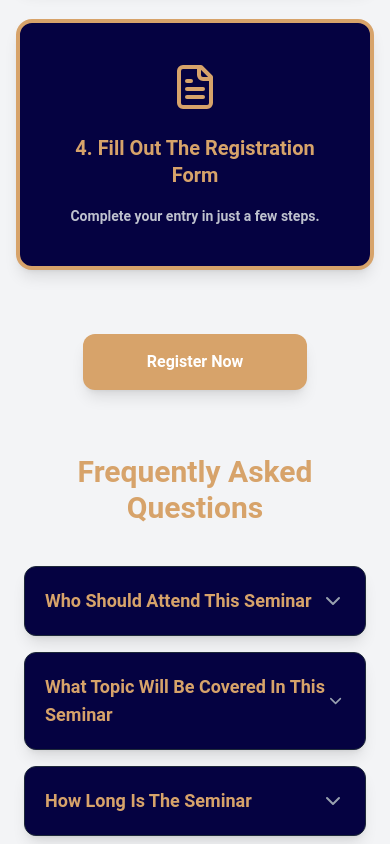
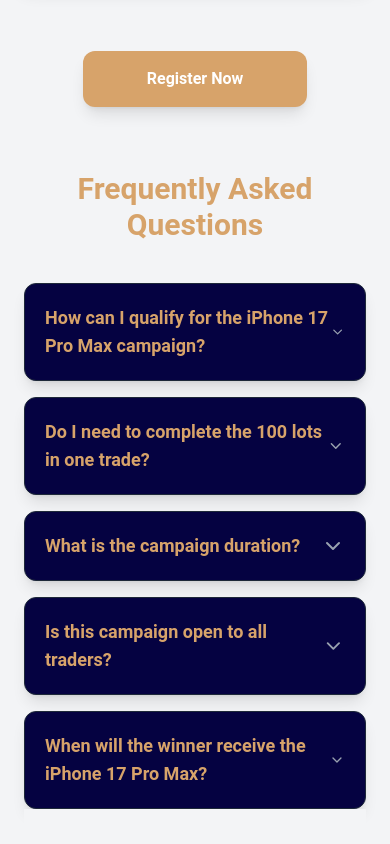
Before and after one commit to Greatpips/prize-promo, a React (Vite) app: page / in a window 390 px wide. Shown: the part 3400-4244 px from the top of the page. Built offline with nearby package versions, Linux system fonts and the light colour scheme.

Commit message:
changes made on step and faq

```diff
--- a/src/Steps.jsx
+++ b/src/Steps.jsx
@@ -24,12 +24,6 @@
       icon: <BarChart3 className="w-12 h-12 text-[rgb(215,163,106)]" />,
       extraText: "Stay updated with the latest news and tips.",
     },
-    {
-      id: 4,
-      title: "Fill Out The Registration Form",
-      icon: <FileText className="w-12 h-12 text-[rgb(215,163,106)]" />,
-      extraText: "Complete your entry in just a few steps.",
-    },
   ];
 
   return (
@@ -42,27 +36,27 @@
       </div>
 
       {/* Grid */}
-      <div className="grid grid-cols-1 sm:grid-cols-2 lg:grid-cols-4 gap-8 px-4 max-w-7xl mx-auto">
+      <div className="grid grid-cols-1 sm:grid-cols-2 lg:grid-cols-3 gap-8 px-4 max-w-7xl mx-auto">
         {steps.map((step, index) => (
   <motion.div
     key={step.id}
-            className="bg-[rgb(5,2,65)] border-4 border-[rgb(215,163,106)] rounded-2xl p-10 flex flex-col items-center text-center shadow-lg preserve-3d"
+    className={`bg-[rgb(5,2,65)] border-4 border-[rgb(215,163,106)] rounded-2xl p-10 flex flex-col items-center text-center shadow-lg preserve-3d
+      ${index === steps.length - 1 ? "sm:col-span-2 lg:col-span-1" : ""}`}
     initial={{ opacity: 0, y: 40 }}
     whileInView={{ opacity: 1, y: 0 }}
-            viewport={{ once: true, amount: 0.3 }} // Run once when 30% in view
+    viewport={{ once: true, amount: 0.3 }}
     transition={{
       duration: 0.6,
-              delay: index * 0.3, // stagger fade-in
+      delay: index * 0.3,
       ease: "easeOut",
     }}
-            style={{ transformStyle: "preserve-3d" }} // Enable 3D space
-            // 3D turn animation, runs once
+    style={{ transformStyle: "preserve-3d" }}
     animate={{
-              rotateY: [0, 90, 0], // Turn 90 degrees and back
+      rotateY: [0, 90, 0],
       transition: {
         rotateY: {
           duration: 1.2,
-                  delay: 0.6 + index * 1.5, // 0.6s after fade-in + 1.5s stagger per item
+          delay: 0.6 + index * 1.5,
           ease: "easeInOut",
         },
       },
@@ -72,13 +66,12 @@
     <h2 className="text-xl md:text-2xl font-semibold leading-snug">
       {step.id}. {step.title}
     </h2>
-            {/* Extra text revealed after turn */}
     <motion.p
       className="text-sm md:text-base text-gray-300 font-semibold mt-4 opacity-0"
       initial={{ opacity: 0 }}
       animate={{ opacity: 1 }}
       transition={{
-                delay: 1.8 + index * 1.5, // Reveal after turn (1.8s + longer stagger)
+        delay: 1.8 + index * 1.5,
         duration: 0.5,
         ease: "easeOut",
       }}
@@ -87,6 +80,7 @@
     </motion.p>
   </motion.div>
 ))}
+
       </div>
       <div className="bg-gray-100 text-center pt-16">
         <button
--- a/src/faq.jsx
+++ b/src/faq.jsx
@@ -4,29 +4,29 @@
 
 const faqs = [
   {
-    question: "Who Should Attend This Seminar",
+    question: "How can I qualify for the iPhone 17 Pro Max campaign?",
     answer:
-      "Anyone ready to level up their trading game! Whether you're just getting started or looking to sharpen your skills, this seminar is for you. If you're curious, driven, and eager to learn from the pros. Don't miss it",
+      "To qualify, you need to fund your trading account, follow GTCFX on all social media platforms (instagram: @gtcfx_nigeria) (Facebook: @Gtcfx Global Nigeria), and trade up to 100 standard lots within the campaign period.",
   },
   {
-    question: "What Topic Will Be Covered In This Seminar",
+    question: "Do I need to complete the 100 lots in one trade?",
     answer:
-      "We're packing a lot into this power hour! Expect expert tips from Seasoned Market Mentors, live market insights, mindset training for discipline and accountability, and ways to stay plugged into a strong trading community",
+      "No. The 100 lots can be accumulated across multiple trades during the campaign duration.",
   },
   {
-    question: "How Long Is The Seminar",
+    question: "What is the campaign duration?",
     answer:
-      "Just one hour. Short, sharp, and full of value. You'll walk away with real insights you can use right away.",
+      "The campaign runs from 3rd of october to 31st of october . Only trades executed within this period will count toward the target.",
   },
   {
-    question: "Is There A Fee To Attend",
+    question: "Is this campaign open to all traders?",
     answer:
-      "Nope! It's 100% free. All you need is your time and your drive to learn.",
+      "Yes. The campaign is open to both new and existing clients who meet the funding and trading requirements.",
   },
   {
-    question: "Gifts You Stand A Chance Of Winning",
+    question: "When will the winner receive the iPhone 17 Pro Max?",
     answer:
-      "1. Iphones, 2.Airpods, 3. Smart Watches, 4. Power Banks, and so much more!",
+      "The first trader to complete 100 standard lots will be announced as the winner, and delivery/shipping arrangements will be made immediately after verification.",
   },
 ];
 
```
Lines whose indentation alone changed are shown as unchanged.
